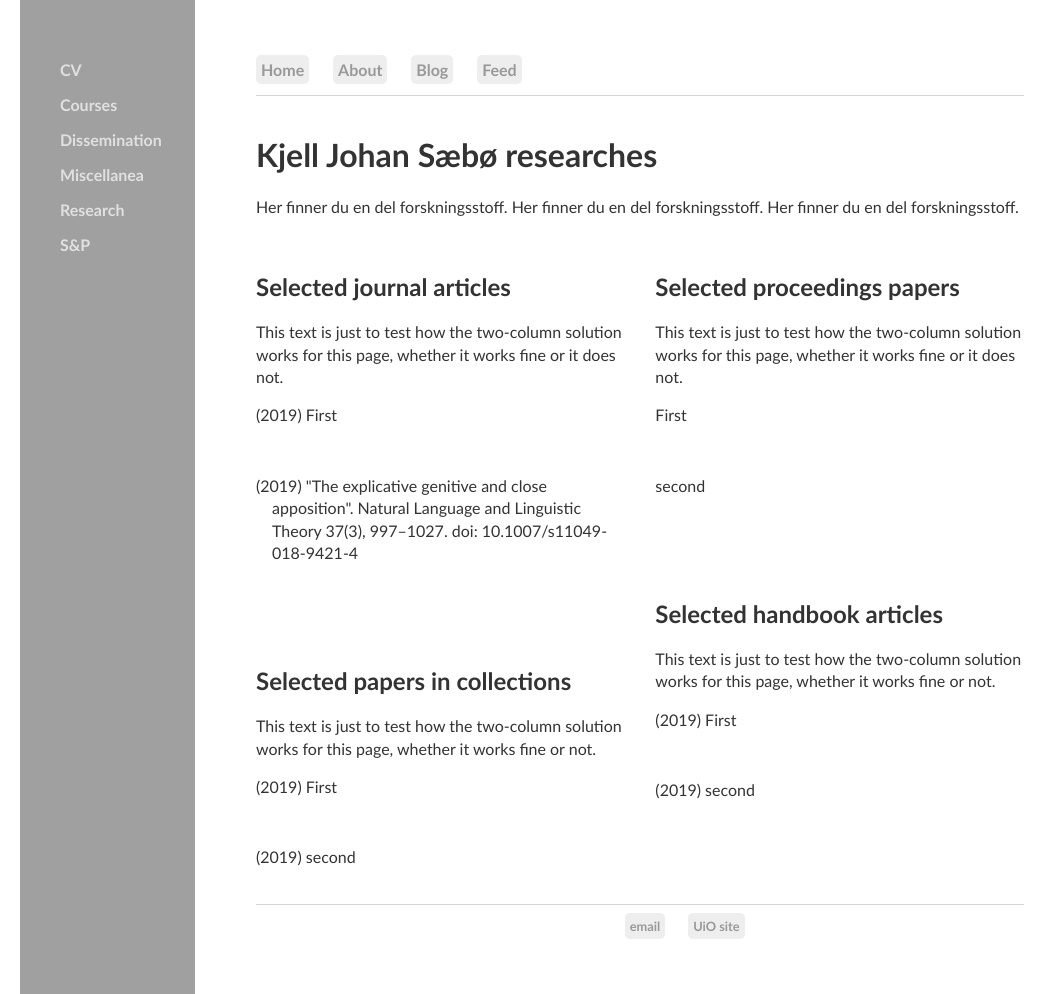
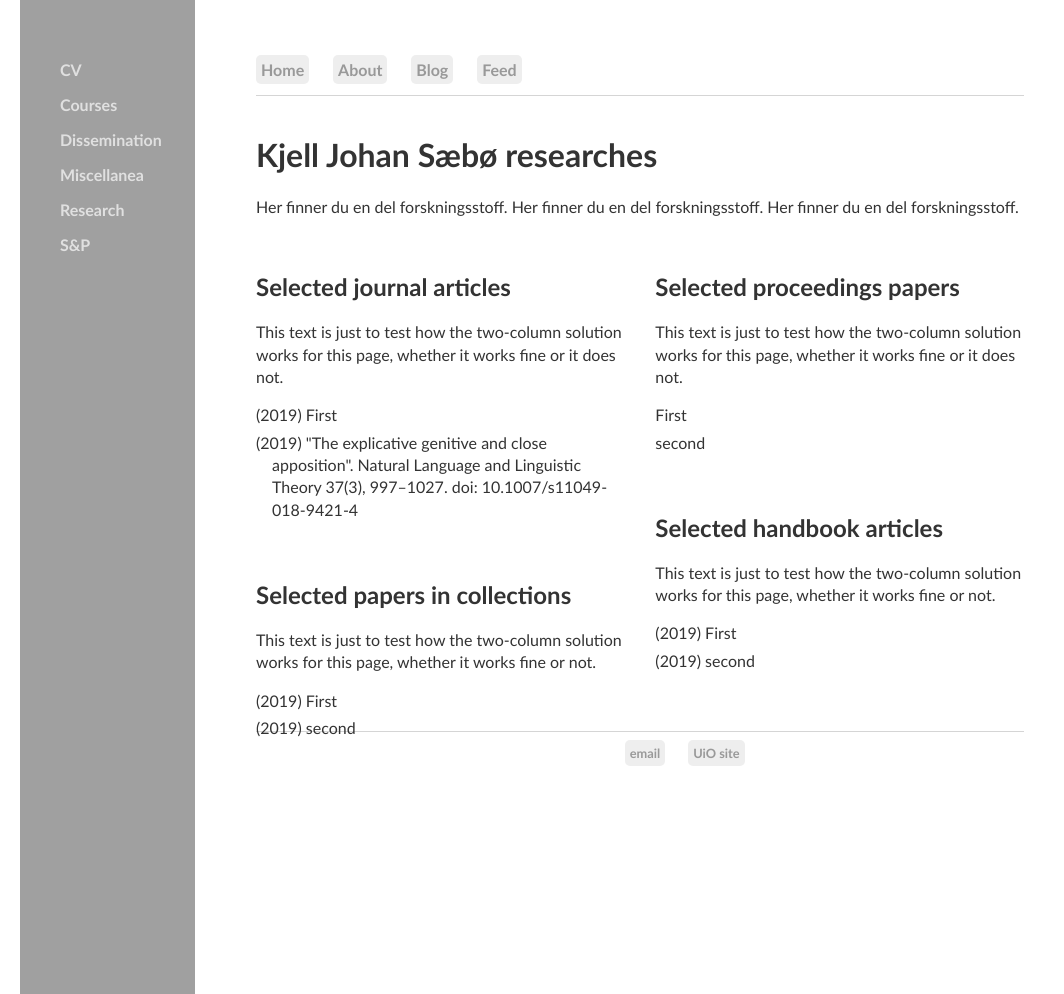
Before and after one commit to kjelljs/kjelljs.github.io, a Jekyll site: the page built from research/index.html, in a window 1280 px wide and 994 px high. Shown: the whole window, without its empty margins (0-1064 px from the left). Built offline with Jekyll 4.4.1, drawn with Linux system fonts in a browser that asks for light colours.

Commit message:
Update main.css

```diff
--- a/css/main.css
+++ b/css/main.css
@@ -75,7 +75,7 @@ nav a:hover, footer a:hover {
     margin-left:1em;
 }
 #pubs li {
-  padding-bottom: 3em;
+  padding-bottom: .3em;
 }
 h1 {
     font-size: 2em;
```
